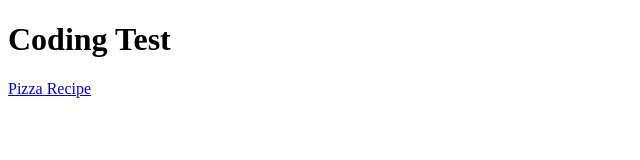
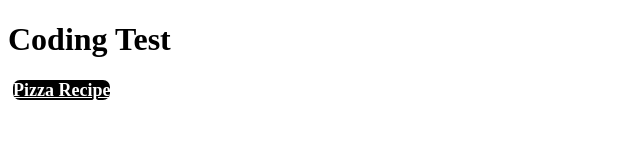
Before and after one commit to ASR5-BRO/code-test, a plain HTML site: page index.html in a window 1280 px wide. Shown: the whole page, without its empty margins (0-640 px from the left). Drawn offline with Linux system fonts and the light colour scheme.

Commit message:
adding some styles in index file

```diff
--- a/index.html
+++ b/index.html
@@ -4,6 +4,7 @@
     <meta charset="UTF-8">
     <meta http-equiv="X-UA-Compatible" content="IE=edge">
     <meta name="viewport" content="width=device-width, initial-scale=1.0">
+    <link rel="stylesheet" href="style.css">
     <title>Test</title>
 </head>
 <body>
--- /dev/null
+++ b/style.css
@@ -0,0 +1,11 @@
+a{
+    text-align: center;
+    margin: 5px;
+    font-size: 18px;
+    font-weight: bold;
+    color: white;
+    background-color: black;
+    border: 2px blue;
+    border-radius: 7px;
+
+}
```
